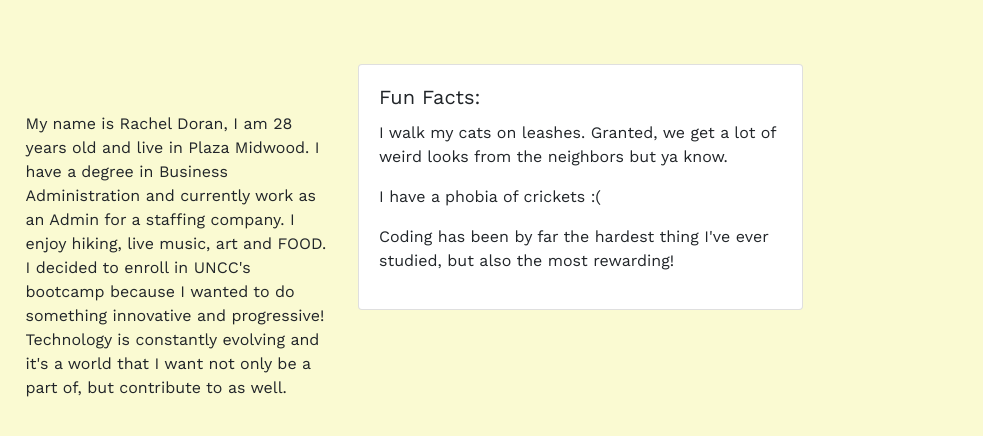
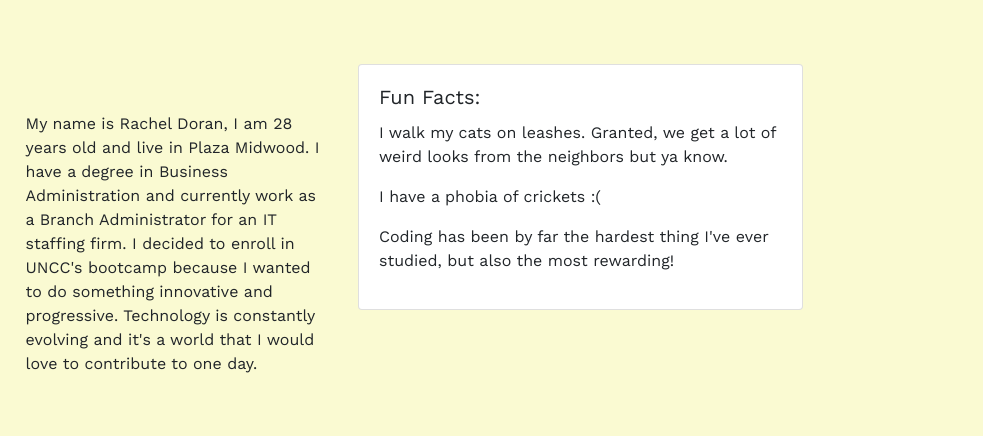
Before and after one commit to racheldoran/Bootstrap-Portfolio, a plain HTML site: page index.html in a window 1280 px wide. Shown: the full height of the page, 297-1280 px from the left. Drawn offline with nearby package versions, Linux system fonts and the light colour scheme.

Commit message:
revised bio

```diff
--- a/index.html
+++ b/index.html
@@ -42,10 +42,9 @@
             </div>
             <div class="col-md-7">
                 <p>My name is Rachel Doran, I am 28 years old and live in Plaza Midwood.
-                  I have a degree in Business Administration and currently work as an Admin for a staffing company.
-                  I enjoy hiking, live music, art and FOOD.
-                  I decided to enroll in UNCC's bootcamp because I wanted to do something innovative and progressive!
-                  Technology is constantly evolving and it's a world that I want not only be a part of, but contribute to as well.  </p>
+                  I have a degree in Business Administration and currently work as a Branch Administrator for an IT staffing firm.
+                  I decided to enroll in UNCC's bootcamp because I wanted to do something innovative and progressive.
+                  Technology is constantly evolving and it's a world that I would love to contribute to one day.  </p>
                 </div>
             </div>
         </div>
```
